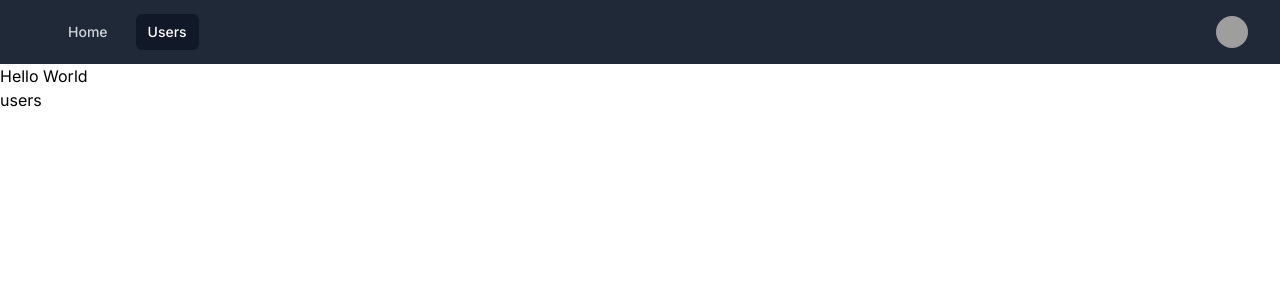
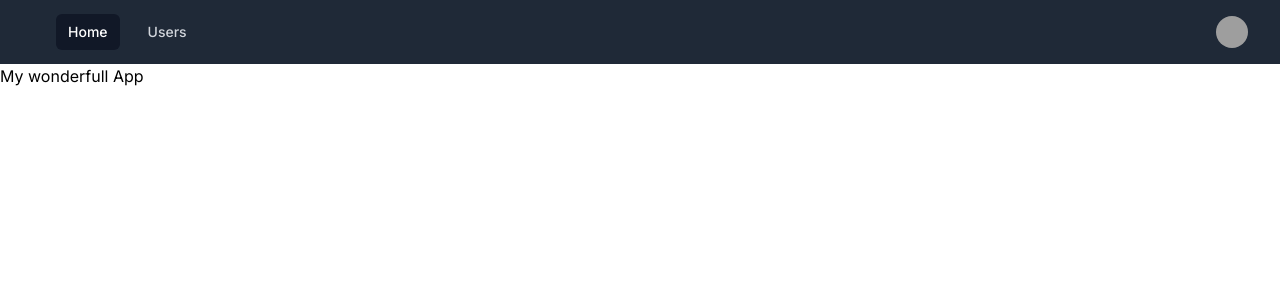
Before and after one commit to ClementPremartin/template, a Next.js app in the folder front-end/: page / in a window 1280 px wide. Shown: the top 300 px of the page. Built offline with nearby package versions, Linux system fonts and the light colour scheme; grey boxes are pictures that could not be loaded.

Commit message:
setup Navbar for all app

```diff
--- a/front-end/app/components/Navbar.tsx
+++ b/front-end/app/components/Navbar.tsx
@@ -2,11 +2,14 @@
 
 import Image from 'next/image'
 import Link from 'next/link'
-import { Dispatch, SetStateAction, useState } from 'react'
+import { usePathname } from 'next/navigation'
+import { Dispatch, SetStateAction, useEffect, useState } from 'react'
 
 const Navbar = () => {
   const [isMenuOpen, setIsMenuOpen] = useState<boolean>(false)
   const [isProfileMenuOpen, setIsProfileMenuOpen] = useState<boolean>(false)
+  const [url, setUrl] = useState<String>('/')
+  const pathname = usePathname()
 
   const handleIsMenuOpen = (
     isState: boolean,
@@ -14,6 +17,10 @@ const Navbar = () => {
   ) => {
     setIsState(!isState)
   }
+
+  useEffect(() => {
+    setUrl(pathname)
+  }, [pathname])
 
   return (
     <nav className="bg-gray-800">
@@ -76,12 +83,20 @@ const Navbar = () => {
                 {/* <!-- Current: "bg-gray-900 text-white", Default: "text-gray-300 hover:bg-gray-700 hover:text-white" --> */}
                 <Link
                   href="/"
-                  className="text-gray-300 hover:bg-gray-700 hover:text-white rounded-md px-3 py-2 text-sm font-medium"
+                  className={`${
+                    url === '/'
+                      ? 'bg-gray-900 text-white'
+                      : 'text-gray-300 hover:bg-gray-700 hover:text-white'
+                  } rounded-md px-3 py-2 text-sm font-medium`}
                 >
                   Home
                 </Link>
                 <Link
-                  className="bg-gray-900 text-white rounded-md px-3 py-2 text-sm font-medium"
+                  className={`${
+                    url === '/users'
+                      ? 'bg-gray-900 text-white'
+                      : 'text-gray-300 hover:bg-gray-700 hover:text-white'
+                  } rounded-md px-3 py-2 text-sm font-medium`}
                   aria-current="page"
                   href="/users"
                 >
@@ -162,12 +177,20 @@ const Navbar = () => {
           {/* <!-- Current: "bg-gray-900 text-white", Default: "text-gray-300 hover:bg-gray-700 hover:text-white" --> */}
           <Link
             href="/"
-            className="bg-gray-900 text-white block rounded-md px-3 py-2 text-base font-medium"
+            className={`${
+              url === '/'
+                ? 'bg-gray-900 text-white'
+                : 'text-gray-300 hover:bg-gray-700 hover:text-white'
+            }bg-gray-900 text-white block rounded-md px-3 py-2 text-base font-medium`}
           >
             Home
           </Link>
           <Link
-            className="text-gray-300 hover:bg-gray-700 hover:text-white block rounded-md px-3 py-2 text-base font-medium"
+            className={`${
+              url === '/users'
+                ? 'bg-gray-900 text-white'
+                : 'text-gray-300 hover:bg-gray-700 hover:text-white'
+            }bg-gray-900 text-white block rounded-md px-3 py-2 text-base font-medium`}
             aria-current="page"
             href="/users"
           >
--- a/front-end/app/layout.tsx
+++ b/front-end/app/layout.tsx
@@ -1,6 +1,7 @@
 import './globals.css'
 import type { Metadata } from 'next'
 import { Inter } from 'next/font/google'
+import Navbar from './components/Navbar'
 
 const inter = Inter({ subsets: ['latin'] })
 
@@ -16,7 +17,12 @@ export default function RootLayout({
 }) {
   return (
     <html lang="en">
-      <body className={inter.className}>{children}</body>
+      <body className={inter.className}>
+        <header>
+          <Navbar />
+        </header>
+        {children}
+      </body>
     </html>
   )
 }
--- a/front-end/app/page.tsx
+++ b/front-end/app/page.tsx
@@ -1,12 +1,9 @@
 import Link from 'next/link'
-import Navbar from './components/Navbar'
 
 export default function Home() {
   return (
     <main>
-      <Navbar />
-      <h1>Hello World</h1>
-      <Link href="/users">users</Link>
+      <h1>My wonderfull App</h1>
     </main>
   )
 }
```
